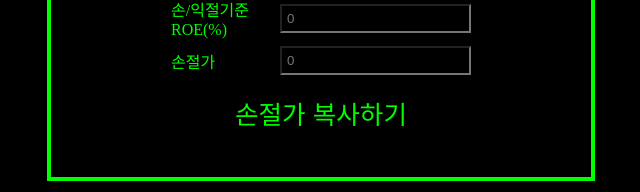
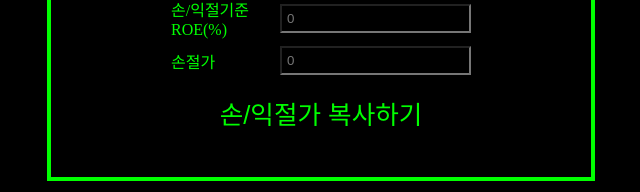
Before and after one commit to gloomydumber/LossCutCalculator, a plain HTML site: page index.html in a window 1280 px wide. Shown: the part 337-529 px from the top of the page, without its empty margins (373-1013 px from the left). Drawn offline with Linux system fonts and the light colour scheme.

Commit message:
typo_fixed

```diff
--- a/index.html
+++ b/index.html
@@ -78,7 +78,7 @@
         class=""
         style="cursor: pointer;"
       >
-        손절가 복사하기
+        손/익절가 복사하기
       </button>
     </div>
     <footer>
```
